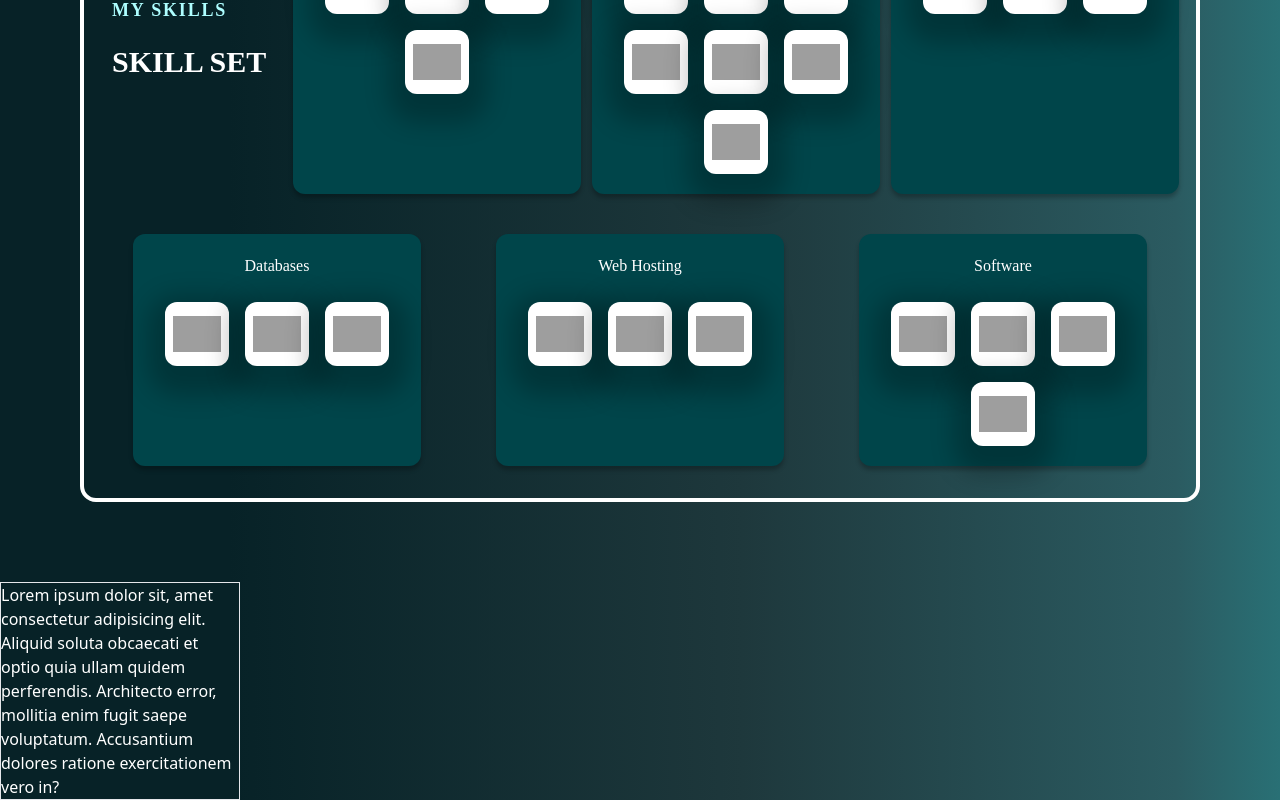
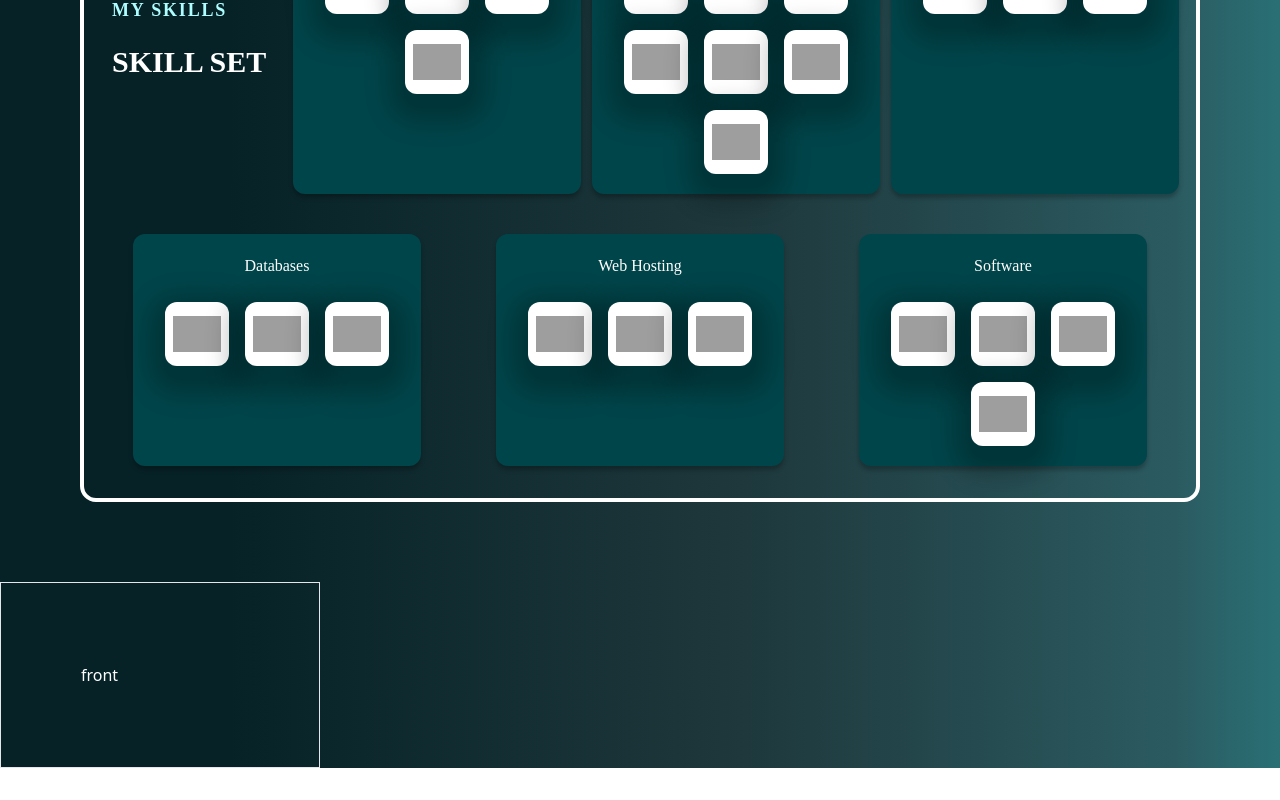
Before and after one commit to Rashmi-Wijesekara/portfolio-2.0, a React (Create React App) app in the folder client/: page / in a window 1280 px wide. Shown: the part 1342-2142 px from the top of the page. After the commit the page ends 2110 px from the top, so only its background shows below. Built offline with nearby package versions, Linux system fonts and the light colour scheme; grey boxes are pictures that could not be loaded; a web font is replaced by a local one.

Commit message:
sample project json added, card flip fixed

```diff
--- a/client/src/portfolio/components/projects/Back.js
+++ b/client/src/portfolio/components/projects/Back.js
@@ -1,11 +1,9 @@
-import React from 'react'
+import React from "react";
 
 const Back = () => {
 	return (
-		<div className="text-white w-60 border p-20">
-			hellooooo
-		</div>
+		<div className="text-white w-80 border p-20">back</div>
 	);
-}
+};
 
-export default Back
+export default Back;
--- a/client/src/portfolio/components/projects/Front.js
+++ b/client/src/portfolio/components/projects/Front.js
@@ -1,9 +1,11 @@
-import React from 'react'
+import React from "react";
 
 const Front = () => {
 	return (
-		<div className=" text-white border w-60">Lorem ipsum dolor sit, amet consectetur adipisicing elit. Aliquid soluta obcaecati et optio quia ullam quidem perferendis. Architecto error, mollitia enim fugit saepe voluptatum. Accusantium dolores ratione exercitationem vero in?</div>
-	)
-}
+		<div className=" text-white border w-80 p-20">
+			front
+		</div>
+	);
+};
 
-export default Front
+export default Front;
--- a/client/src/portfolio/components/projects/ProjectCard.js
+++ b/client/src/portfolio/components/projects/ProjectCard.js
@@ -1,26 +1,45 @@
-import React, {useState} from 'react'
-import {Front, Back} from '../../components/.'
-import ReactCardFlip from 'react-card-flip'
+import React, { useState } from "react";
+import { Front, Back } from "../../components/.";
+import ReactCardFlip from "react-card-flip";
 
 const ProjectCard = () => {
 	const [flipped, setFlipped] = useState(false);
 
 	const flip = () => {
 		setFlipped(!flipped);
-	}
+	};
 
 	return (
+		<div className="w-80">
 			<ReactCardFlip
 				isFlipped={flipped}
+				// cardStyles={{
+				// 	front: {
+				// 		width: "15rem"
+				// 	},
+				// 	back: {
+				// 		width: "15rem"
+				// 	}
+				// }}
+				// containerStyle={{
+				// 	width: "15rem"
+				// }}
 			>
-			<div className="cursor-pointer" onMouseEnter={flip}>
+				<div
+					className="w-80 cursor-pointer"
+					onMouseEnter={flip}
+				>
 					<Front />
 				</div>
-			<div className="cursor-pointer" onMouseLeave={flip}>
+				<div
+					className="w-80 cursor-pointer"
+					onMouseLeave={flip}
+				>
 					<Back />
 				</div>
 			</ReactCardFlip>
+		</div>
 	);
-}
+};
 
-export default ProjectCard
+export default ProjectCard;
--- a/client/src/portfolio/containers/Projects.js
+++ b/client/src/portfolio/containers/Projects.js
@@ -1,5 +1,6 @@
 import React from 'react'
 import {ProjectCard} from '../components/.'
+import projects from '../data/projects.json'
 
 const Projects = () => {
 	return (
--- /dev/null
+++ b/client/src/portfolio/data/projects.json
@@ -0,0 +1,15 @@
+{
+	"projects": [
+		{
+			"id": 1,
+			"title": "Portfolio v1.0",
+			"image": "https://i.imgur.com/Q8JMgxZ.png",
+			"live-link": "https://rashmi-wijesekara.github.io/portfolio/",
+			"repo-link": "https://github.com/Rashmi-Wijesekara/portfolio",
+			"description": "My previous portfolio site",
+			"technologies": [
+				"HTML, CSS", "Boostrap"
+			]
+		}
+	]
+}
```
Lines whose indentation alone changed are shown as unchanged.
